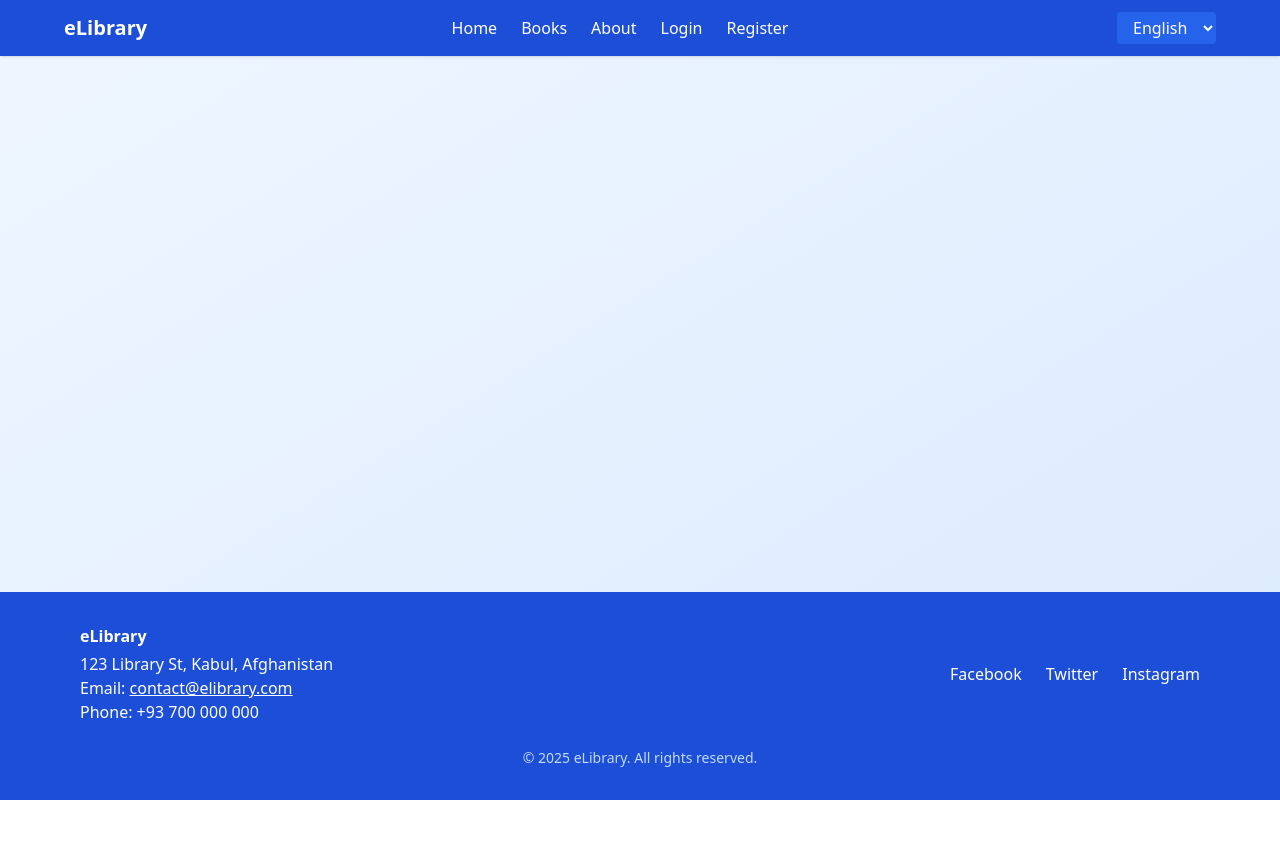
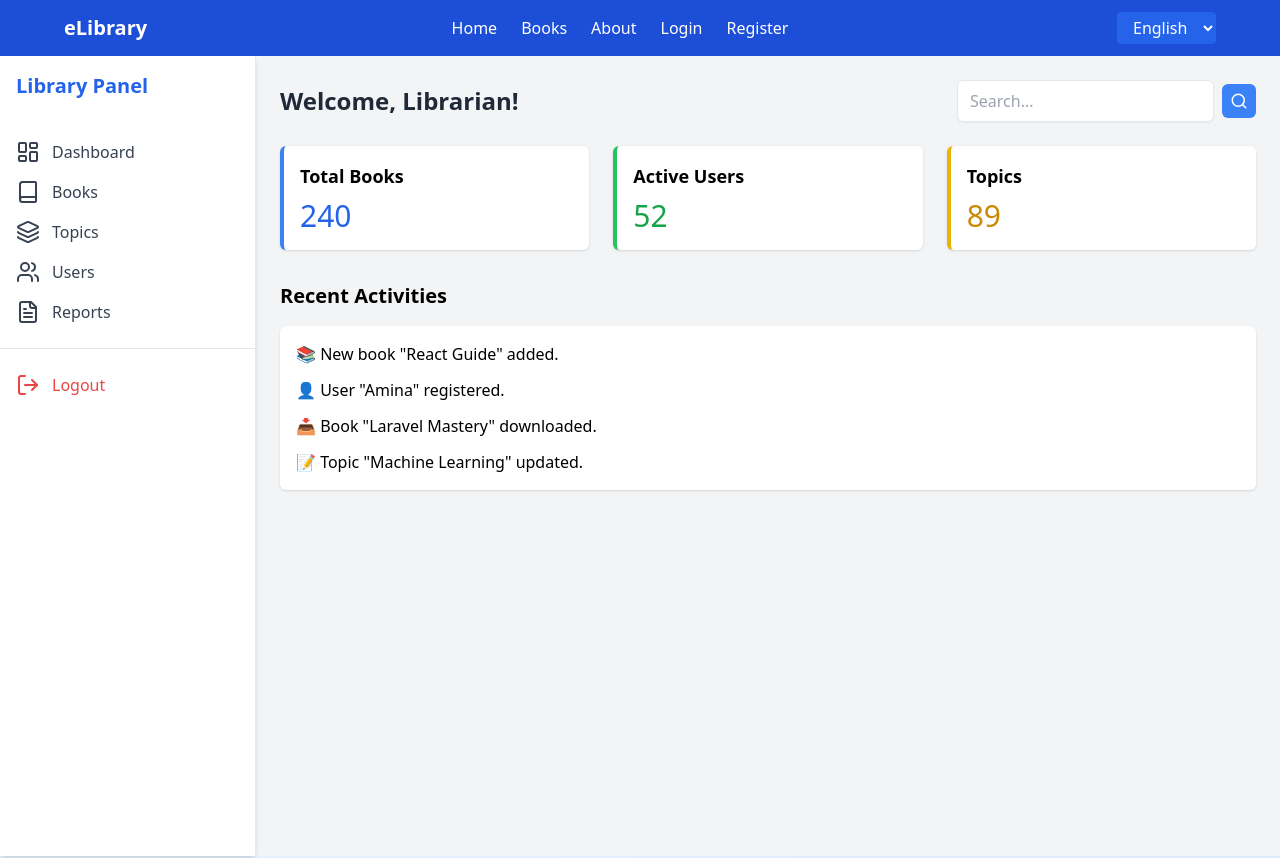
Before and after one commit to hafizullah123/ELIBRARY, a React (Create React App) app in the folder elibrary-frontend/: page /libordashboard in a window 1280 px wide. Shown: the top 858 px of the page. Before the commit the page ends 800 px from the top, so only its background shows below. Built offline with nearby package versions, Linux system fonts and the light colour scheme.

Commit message:
complete the libor dashaboard

```diff
--- a/elibrary-frontend/package.json
+++ b/elibrary-frontend/package.json
@@ -7,6 +7,7 @@
     "@testing-library/jest-dom": "^6.6.3",
     "@testing-library/react": "^16.3.0",
     "@testing-library/user-event": "^13.5.0",
+    "lucide-react": "^0.526.0",
     "react": "^19.1.0",
     "react-dom": "^19.1.0",
     "react-router-dom": "^6.30.1",
--- a/elibrary-frontend/src/App.js
+++ b/elibrary-frontend/src/App.js
@@ -16,7 +16,7 @@ import TopicInsertForm from "./component/topic-insertion";
 import UserDashboard from "./component/userdashboard";
 import Bookselection from "./component/book-selection";
 import TopicSelection from "./component/topic-selection";
-
+import LiborDashboard from "./component/libordashboard";
 function App() {
   return (
     <BrowserRouter>
@@ -45,6 +45,7 @@ function App() {
             <Route path="/userdashboard" element={<UserDashboard />} />
             <Route path="/book-selection" element={<Bookselection />} />
             <Route path="/topic-selection" element={<TopicSelection />} />
+            <Route path="/libordashboard" element={<LiborDashboard />} />
             {/* Add other routes as needed */}
           </Routes>
         </main>
--- /dev/null
+++ b/elibrary-frontend/src/component/libordashboard.js
@@ -0,0 +1,98 @@
+import React from "react";
+import {
+  Book,
+  Users,
+  LayoutDashboard,
+  FileText,
+  LogOut,
+  Search,
+  Layers,
+} from "lucide-react";
+
+const menuItems = [
+  { name: "Dashboard", icon: <LayoutDashboard />, link: "#" },
+  { name: "Books", icon: <Book />, link: "book-form" },
+  { name: "Topics", icon: <Layers />, link: "topic-insertion" },
+  { name: "Users", icon: <Users />, link: "#" },
+  { name: "Reports", icon: <FileText />, link: "#" },
+];
+
+export default function LiborDashboard() {
+  return (
+    <div className="flex h-screen bg-gray-100">
+      {/* Sidebar */}
+      <aside className="w-64 bg-white shadow-md border-r">
+        <div className="p-4 text-xl font-bold text-blue-600">Library Panel</div>
+        <nav className="mt-4">
+          {menuItems.map((item, idx) => (
+            <a
+              key={idx}
+              href={item.link}
+              className="flex items-center gap-3 px-4 py-2 text-gray-700 hover:bg-blue-100 hover:text-blue-600 transition-all"
+            >
+              {item.icon}
+              {item.name}
+            </a>
+          ))}
+          <hr className="my-4" />
+          <a
+            href="#"
+            className="flex items-center gap-3 px-4 py-2 text-red-500 hover:bg-red-100 hover:text-red-600"
+          >
+            <LogOut />
+            Logout
+          </a>
+        </nav>
+      </aside>
+
+      {/* Main Content */}
+      <main className="flex-1 p-6 overflow-auto">
+        {/* Header */}
+        <div className="flex items-center justify-between mb-6">
+          <h1 className="text-2xl font-semibold text-gray-800">
+            Welcome, Librarian!
+          </h1>
+          <div className="flex items-center gap-2">
+            <input
+              type="text"
+              placeholder="Search..."
+              className="px-3 py-2 border rounded-md shadow-sm focus:outline-none focus:ring focus:border-blue-300"
+            />
+            <button className="p-2 bg-blue-500 text-white rounded-md hover:bg-blue-600">
+              <Search size={18} />
+            </button>
+          </div>
+        </div>
+
+        {/* Example Cards */}
+        <div className="grid grid-cols-1 md:grid-cols-2 lg:grid-cols-3 gap-6">
+          <div className="bg-white p-4 shadow rounded-md border-l-4 border-blue-500">
+            <h2 className="text-lg font-semibold">Total Books</h2>
+            <p className="text-3xl mt-2 text-blue-600">240</p>
+          </div>
+          <div className="bg-white p-4 shadow rounded-md border-l-4 border-green-500">
+            <h2 className="text-lg font-semibold">Active Users</h2>
+            <p className="text-3xl mt-2 text-green-600">52</p>
+          </div>
+          <div className="bg-white p-4 shadow rounded-md border-l-4 border-yellow-500">
+            <h2 className="text-lg font-semibold">Topics</h2>
+            <p className="text-3xl mt-2 text-yellow-600">89</p>
+          </div>
+        </div>
+
+        {/* Recent Activity Section */}
+        <div className="mt-8">
+          <h2 className="text-xl font-semibold mb-4">Recent Activities</h2>
+          <div className="bg-white shadow rounded-md p-4">
+            <ul className="space-y-3">
+              <li>📚 New book "React Guide" added.</li>
+              <li>👤 User "Amina" registered.</li>
+              <li>📥 Book "Laravel Mastery" downloaded.</li>
+              <li>📝 Topic "Machine Learning" updated.</li>
+            </ul>
+          </div>
+        </div>
+      </main>
+    </div>
+  );
+}
```
Also changed, not shown: 1 other file (tests, documents, lock files or other folders).
